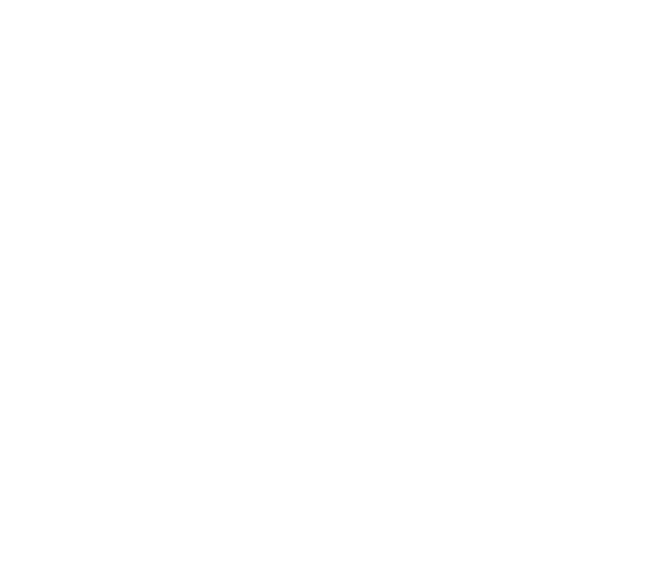
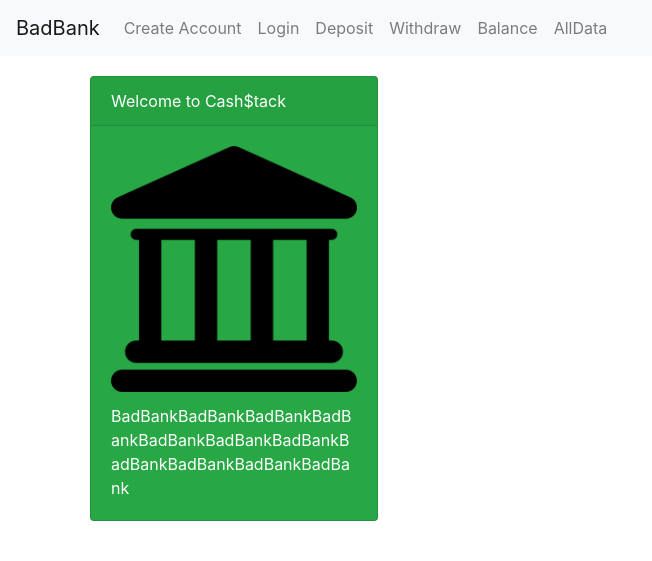
Before and after one commit to SusanSkelding/Capstone, a website: page public/index.html in a window 1280 px wide. Shown: the whole page, without its empty margins (0-652 px from the left). Drawn offline with nearby package versions, Linux system fonts and the light colour scheme.

Commit message:
Update index.html

```diff
--- a/public/index.html
+++ b/public/index.html
@@ -8,10 +8,10 @@
     <link rel="stylesheet" href="https://stackpath.bootstrapcdn.com/bootstrap/4.5.2/css/bootstrap.min.css">
 
     <!-- don't use this in production: -->
-    <!--script src="https://unpkg.com/@babel/standalone/babel.min.js"></script>
+    <script src="https://unpkg.com/@babel/standalone/babel.min.js"></script>
   </head>
   <body>
-    <!-- we will put our teact component inside this div -->
+
     <div id="root"></div>
 
     <!-- load react -->
```
